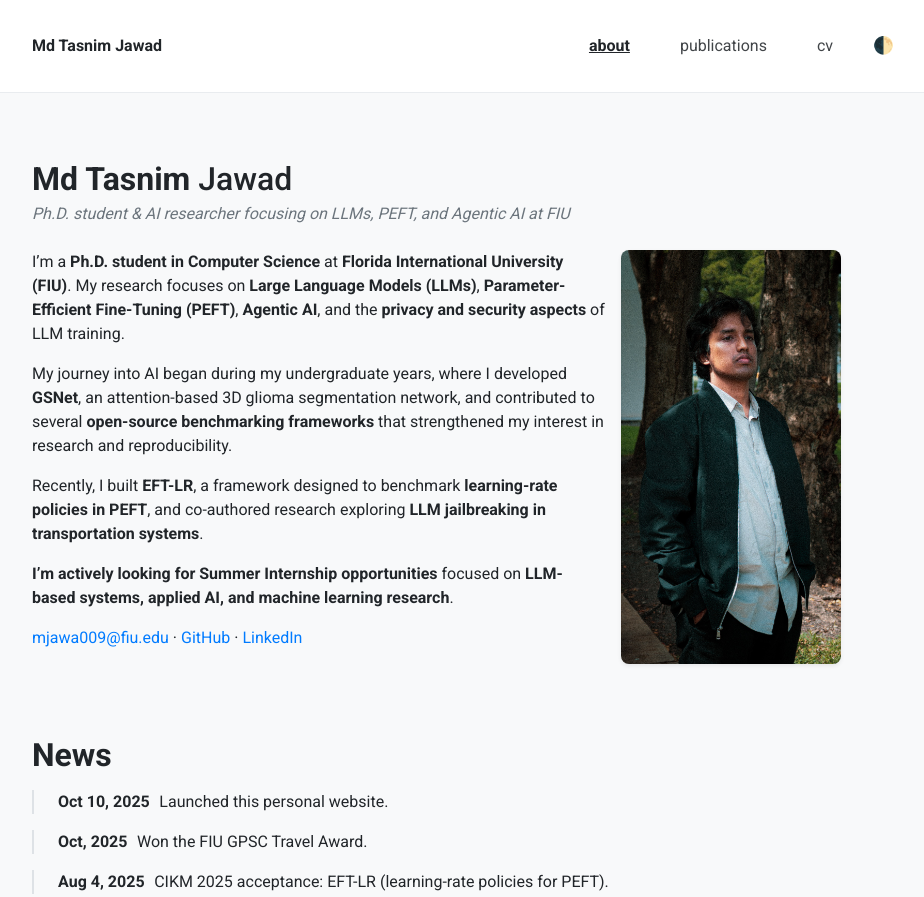
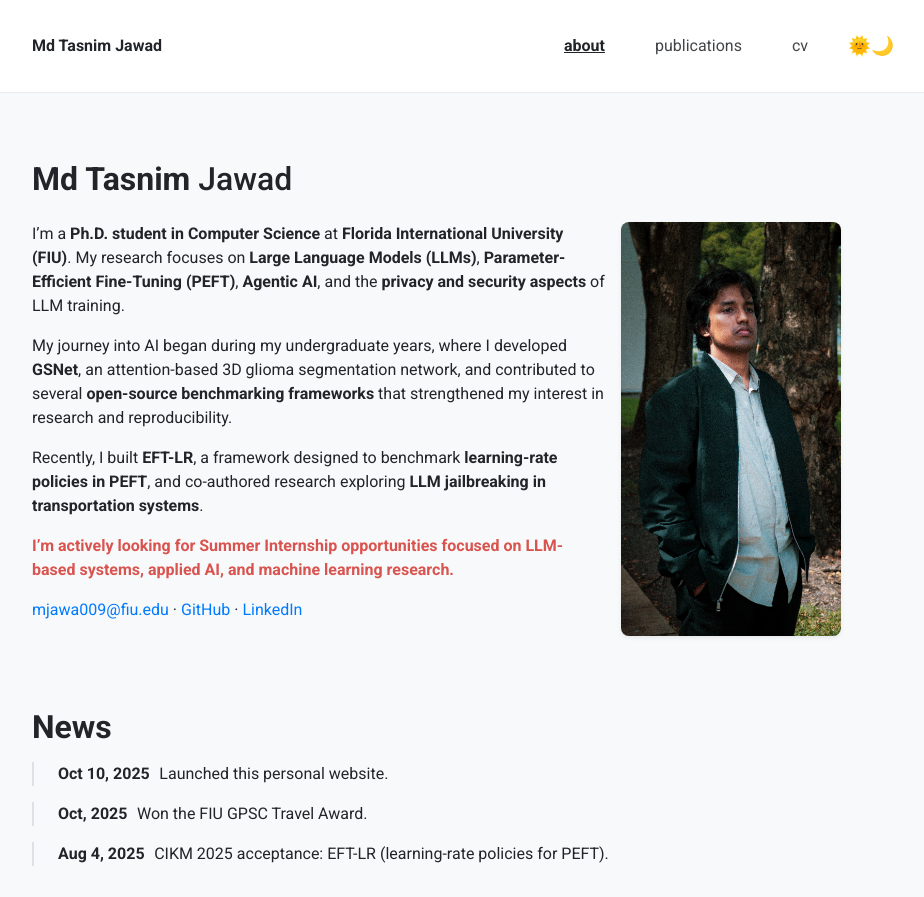
Before and after one commit to 006jawad/006jawad.github.io, a plain HTML site: page index.html in a window 1280 px wide. Shown: the top 897 px of the page, without its empty margins (174-1098 px from the left). Drawn offline with nearby package versions, Linux system fonts and the light colour scheme.

Commit message:
Modify theme toggle button and highlight text
Updated theme toggle button size and changed its icon. Highlighted internship opportunity text in red.

```diff
--- a/index.html
+++ b/index.html
@@ -16,12 +16,14 @@
       .navbar .nav { list-style:none; margin:0; padding:0; display:flex; gap:18px; align-items:center; }
       .navbar .nav a { text-decoration:none; color:inherit; opacity:0.85; }
       .navbar .nav a.active { opacity:1; font-weight:600; text-decoration:underline; }
-      .navbar button#themeToggle { border:none; background:none; cursor:pointer; font-size:1.05rem; }
+      .navbar button#themeToggle { border:none; background:none; cursor:pointer; font-size:1.15rem; }
       .timeline { padding-left:0; }
       .timeline .timeline-item { margin:0 0 1rem 0; }
       .timeline .timeline-date { font-weight:600; margin-right:.35rem; white-space:nowrap; }
       .footer { color:#6c757d; }
       body.dark-mode a { color:#9ec5ff; }
+      /* Highlight red line */
+      .highlight-red { color:#d9534f; font-weight:600; }
     </style>
   </head>
   <body>
@@ -34,7 +36,7 @@
           <li><a href="index.html" class="nav-link active">about</a></li>
           <li><a href="publications.html" class="nav-link ">publications</a></li>
           <li><a href="cv.html" class="nav-link ">cv</a></li>
-          <li><button id="themeToggle" title="Toggle theme">🌓</button></li>
+          <li><button id="themeToggle" title="Toggle theme">🌞🌙</button></li>
         </ul>
       </div>
     </nav>
@@ -43,7 +45,6 @@
       <section class="post my-5">
         <header class="post-header mb-4">
           <h1 class="post-title"><span class="font-weight-bold">Md Tasnim</span> Jawad</h1>
-          <p class="desc text-muted">Ph.D. student & AI researcher focusing on LLMs, PEFT, and Agentic AI at FIU</p>
         </header>
         <div class="row">
           <div class="col-md-4 order-md-2">
@@ -58,7 +59,7 @@
 
             <p>Recently, I built <strong>EFT-LR</strong>, a framework designed to benchmark <strong>learning-rate policies in PEFT</strong>, and co-authored research exploring <strong>LLM jailbreaking in transportation systems</strong>.</p>
 
-            <p><strong>I’m actively looking for Summer Internship opportunities</strong> focused on <strong>LLM-based systems, applied AI, and machine learning research</strong>.</p>
+            <p class="highlight-red">I’m actively looking for Summer Internship opportunities focused on LLM-based systems, applied AI, and machine learning research.</p>
 
             <p>
               <a href="mailto:mjawa009@fiu.edu">mjawa009@fiu.edu</a> ·
```
